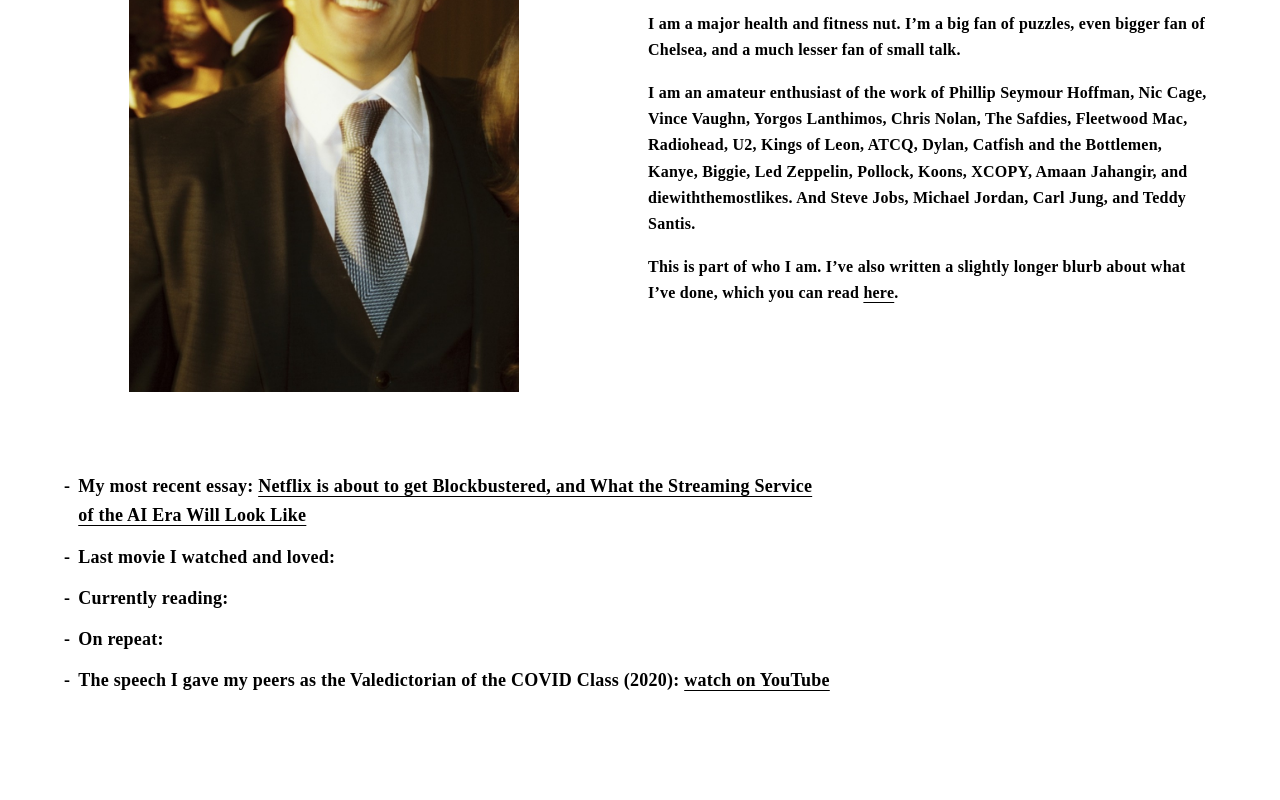
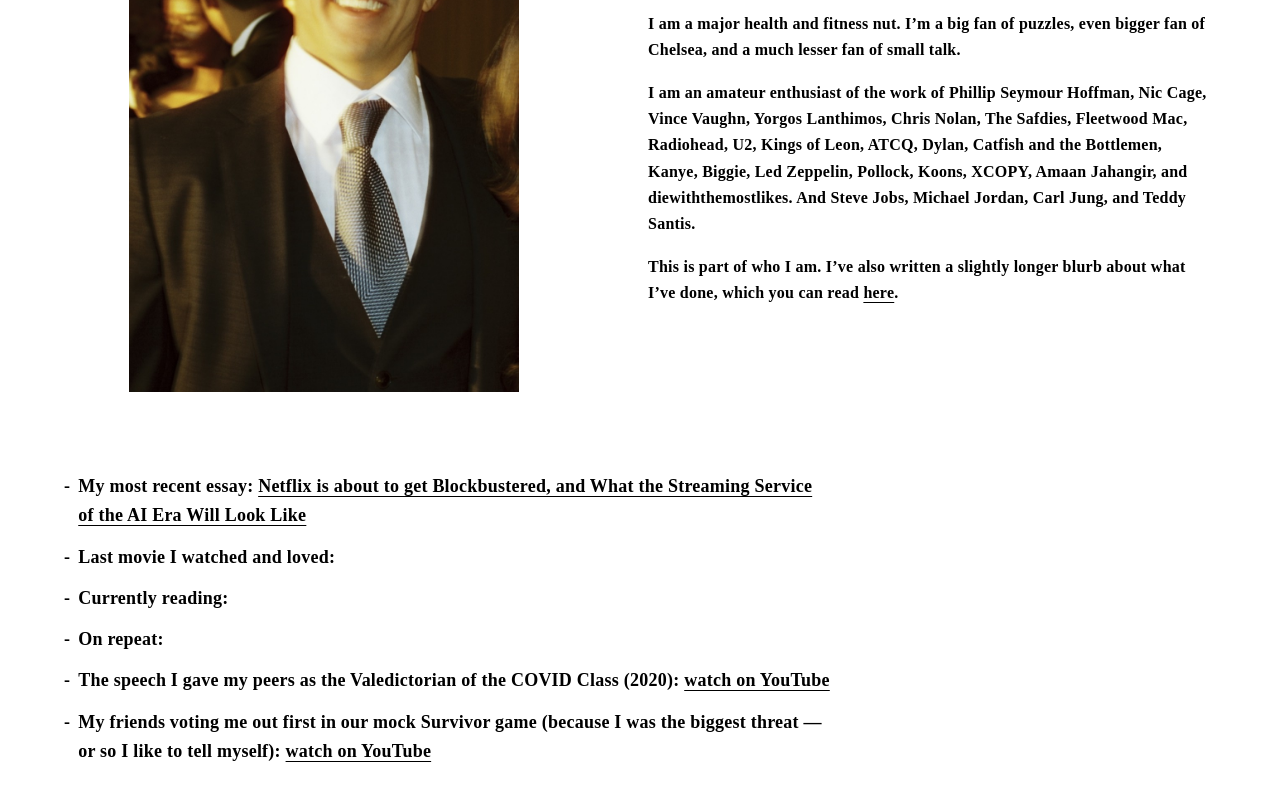
Before and after one commit to gptsiolis/personal-website2, a Next.js app: page / in a window 1280 px wide. Shown: the part 583-1383 px from the top of the page. Built offline with nearby package versions, Linux system fonts and the light colour scheme; no server answers.

Commit message:
Add mock Survivor vote-out bullet with timestamped YouTube link
Co-Authored-By: Claude Opus 4.7 <noreply@anthropic.com>

```diff
--- a/src/app/page.tsx
+++ b/src/app/page.tsx
@@ -76,6 +76,12 @@ export default function Home() {
         "The speech I gave my peers as the Valedictorian of the COVID Class (2020)",
       value: "watch on YouTube",
       url: "https://www.youtube.com/watch?v=1wdYv2L0hEA&t=5691s",
+    },
+    {
+      label:
+        "My friends voting me out first in our mock Survivor game (because I was the biggest threat — or so I like to tell myself)",
+      value: "watch on YouTube",
+      url: "https://www.youtube.com/watch?v=pctrJKUyEfI&t=1034s",
     },
   ];
 
```
